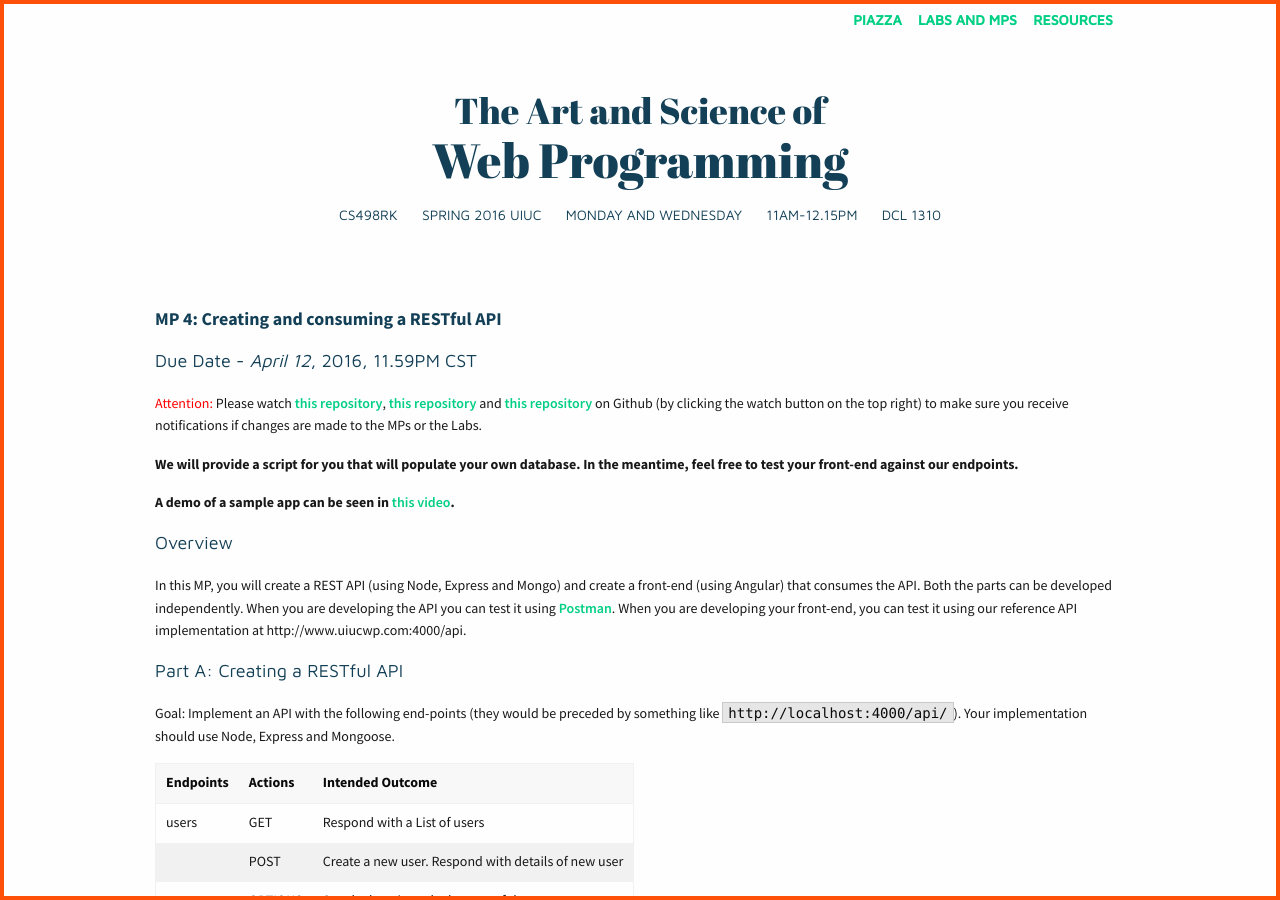
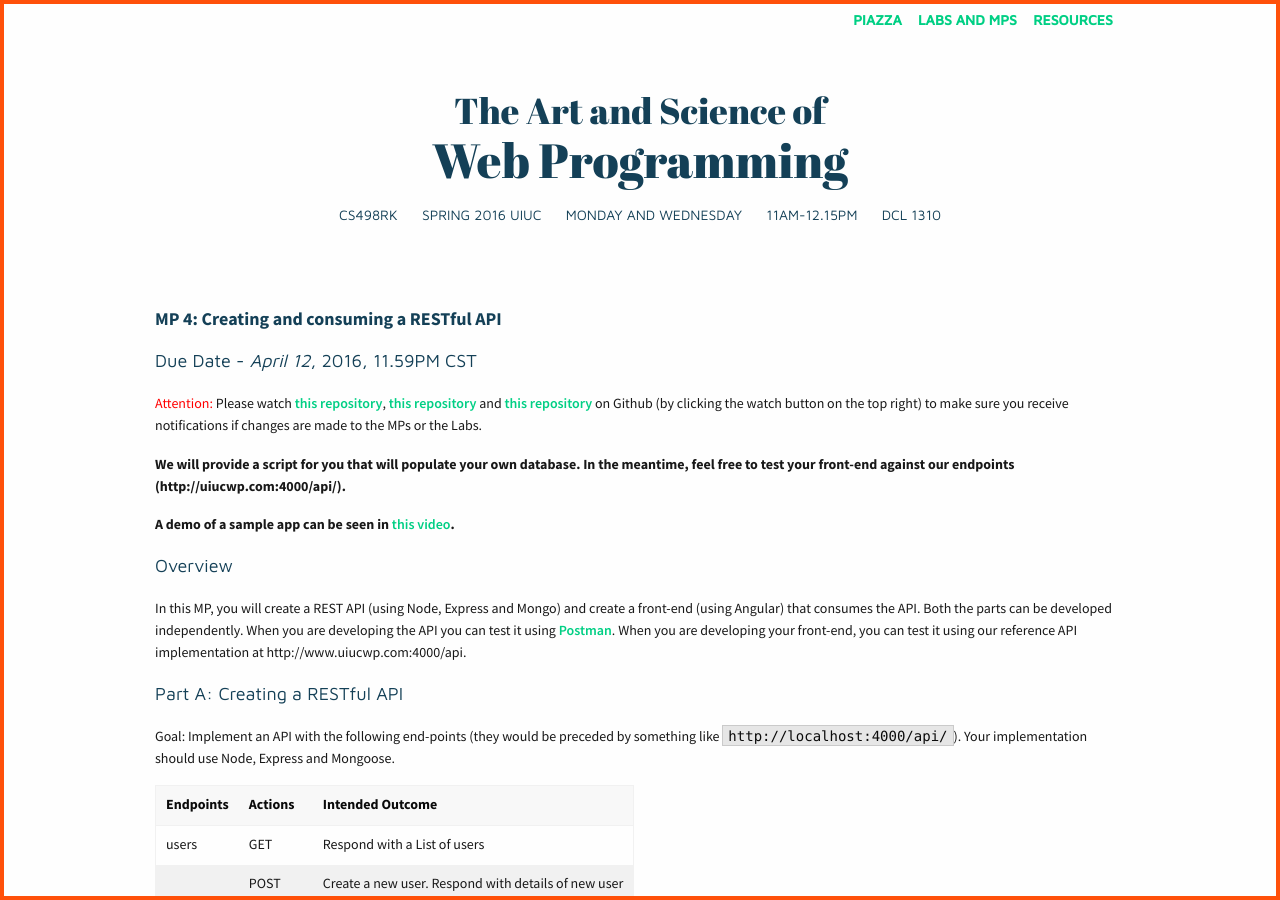
Before and after one commit to biplabdeka/fa2016, a Jekyll site: the page built from _posts/2016-3-9-MP-4.md, in a window 1280 px wide and 900 px high. Built offline with Jekyll 4.4.1, drawn with Linux system fonts in a browser that asks for light colours; nearby versions of some CDN libraries; some of the changed lines change nothing that is shown.

Commit message:
added endpoints URL

```diff
--- a/_posts/2016-3-9-MP-4.md
+++ b/_posts/2016-3-9-MP-4.md
@@ -8,7 +8,7 @@ due: April 12, 11.59PM CST
 
 <span style="color: red"> Attention: </span> Please watch [this repository](https://github.com/uiuc-web-programming/sp2016), [this repository](https://github.com/uiuc-web-programming/mp4_client_starter) and [this repository](https://github.com/uiuc-web-programming/mp4_server_starter) on Github (by clicking the watch button on the top right) to make sure you receive notifications if changes are made to the MPs or the Labs.
 
-**We will provide a script for you that will populate your own database. In the meantime, feel free to test your front-end against our endpoints.**
+**We will provide a script for you that will populate your own database. In the meantime, feel free to test your front-end against our endpoints (http://uiucwp.com:4000/api/).**
 
 **A demo of a sample app can be seen in [this video](https://www.youtube.com/watch?v=3MoYSJj5M3g).**
 
```
